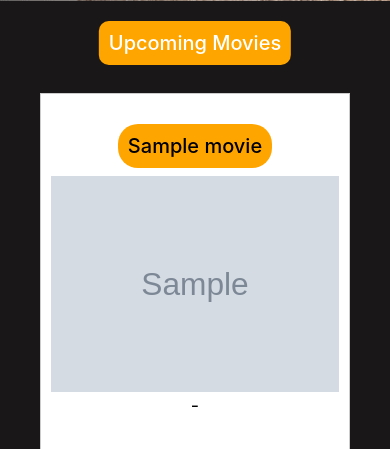
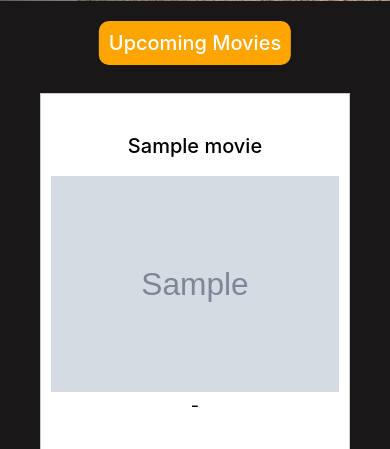
Before and after one commit to GA-DIGITAL-SOLUTIONS/3-realms-entertainment, a Django app: template templates/home.html in a window 390 px wide. Shown: the part 1557-2006 px from the top of the page. Run offline with Django 4.2, Linux system fonts and the light colour scheme; the template is opened without the code that fills it: most values are stand-ins (such as "Sample title", 1, 10 or a date in 2020); grey boxes marked "Sample" are stand-in pictures; parts of the project's set-up code (start-up, migrations or seed data) failed here and were passed over; some libraries are stand-ins or nearby versions.

Commit message:
Updated UI

```diff
--- a/templates/home.html
+++ b/templates/home.html
@@ -98,6 +98,7 @@
 				margin: 0;
 				padding: 0;
                 background-color: #191717 !important;
+				overflow-x: hidden !important;
 			}
 
 
@@ -235,9 +236,7 @@
 				.lt-mv-item {
 					width:100vw;
 				}
-				.movie-item h2 {
-font-size:20px;
-}
+
 .latest-movie-cont h2 {
     color: white;
     padding: 10px;
@@ -273,6 +272,13 @@ font-size:20px;
 			.swiper-wrapper{
 				width:100% !important;
 			}
+			.movie-item h2 {
+font-size:20px;
+}
+
+.swiper-slide h2{
+	 background: transparent !important;
+}
 			}
 		</style>
 	</head>
```
